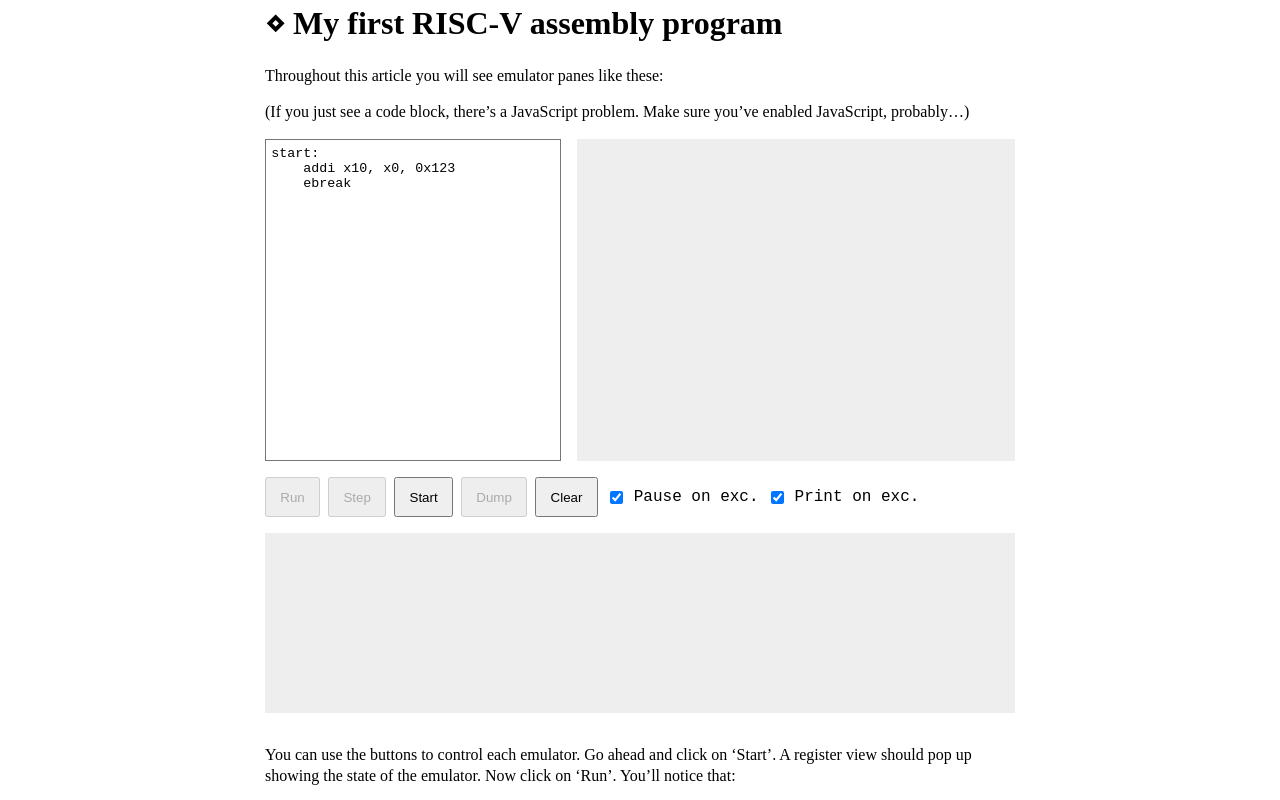
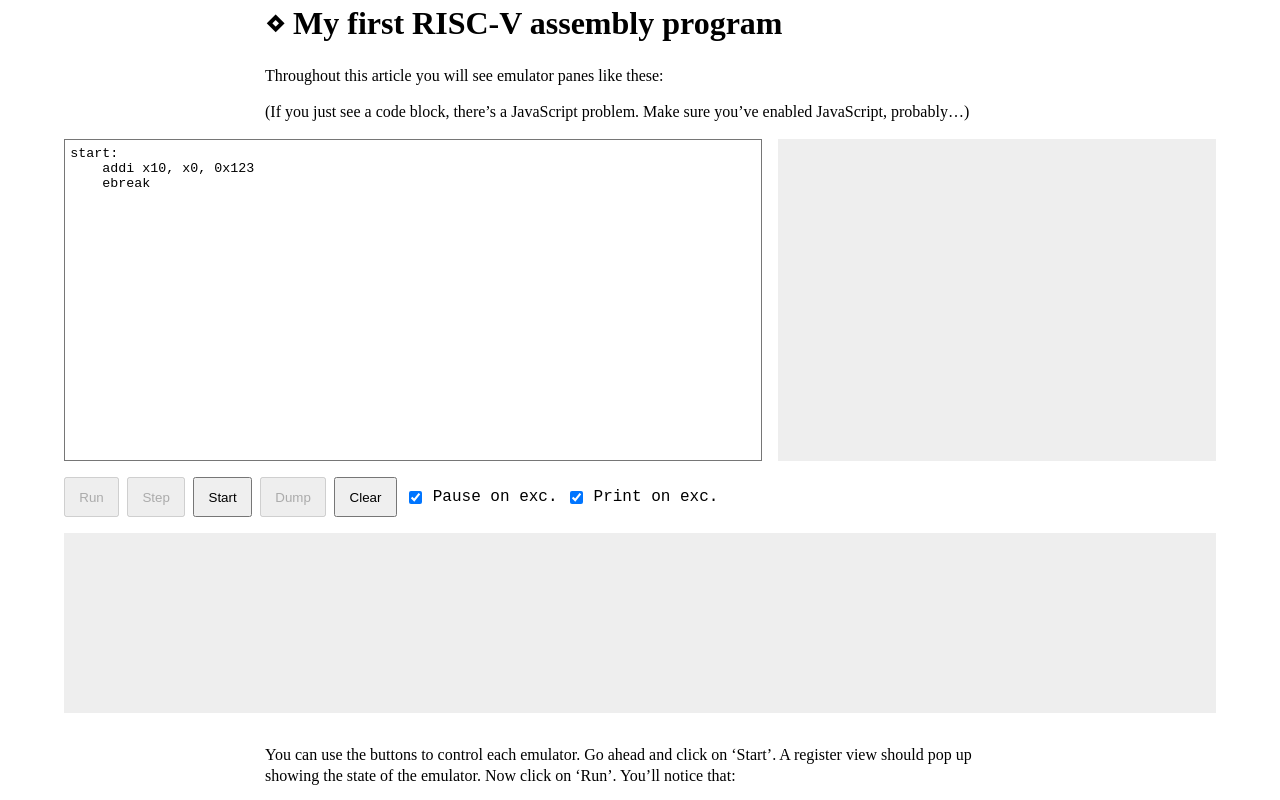
Before and after one commit to dramforever/easyriscv, a website with bundled scripts: page index.html in a window 1280 px wide. Shown: the part 2385-3185 px from the top of the page. Built offline with nearby package versions, Linux system fonts and the light colour scheme.

Commit message:
Widen the emulator pane

```diff
--- a/style.css
+++ b/style.css
@@ -99,6 +99,11 @@ code {
     line-height: initial;
     white-space: pre-wrap;
     font-family: monospace, monospace;
+
+    width: 90vw;
+    left: calc(((min(750px, 90vw) - 90vw) / 2));
+    position: relative;
+
     display: grid;
     gap: 1em;
     grid-template-columns: 1fr auto;
```
